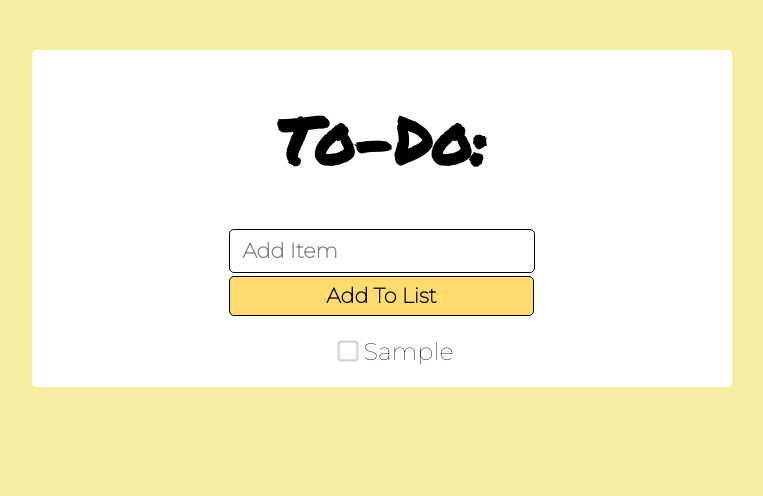
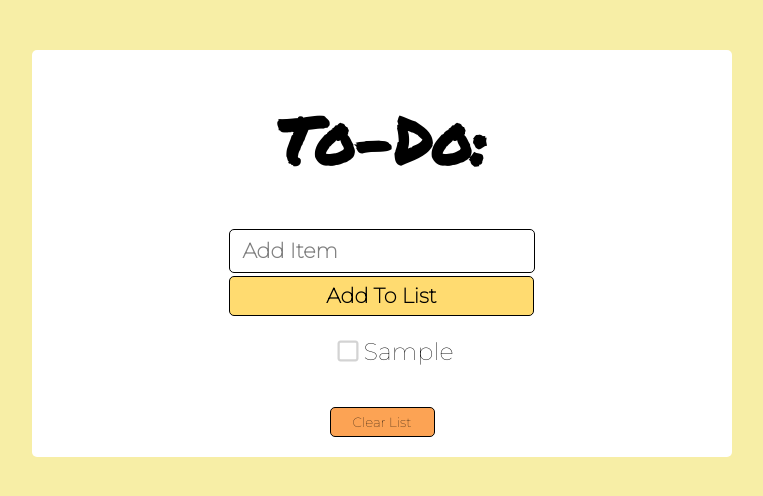
Before and after one commit to its-cess/to-do-list, a React (Create React App) app: page / in a window 1280 px wide. Both pictures are taken after typing "Sample" into the empty fields and a click on the button "Add To List". Shown: the top 496 px of the page, without its empty margins (258-1021 px from the left). Built offline with nearby package versions, Linux system fonts and the light colour scheme.

Commit message:
finished. added button to clear list. conditionally rendered.

```diff
--- a/src/App.js
+++ b/src/App.js
@@ -1,4 +1,5 @@
 import React from "react";
+import { __SECRET_INTERNALS_DO_NOT_USE_OR_YOU_WILL_BE_FIRED } from "react/cjs/react.production.min";
 import List from "./components/List";
 
 export default function App() {
@@ -35,6 +36,10 @@ export default function App() {
     />
     )
 
+    function clearList() {
+      setList(prevList => [])
+    }
+
   return (
     <main className="container">
       <h1>To-Do:</h1>
@@ -45,7 +50,8 @@ export default function App() {
             placeholder="Add Item"
             name="addItem"
             value={formData.addItem}
-            onChange={handleChange}>
+            onChange={handleChange}
+            autoComplete="off">
           </input>
           <button
             className="submitButton"
@@ -57,6 +63,13 @@ export default function App() {
               <ul>
                 {listElements}
               </ul>
+              { list.length > 0 ?
+                <button
+                  className="clear-btn"
+                  onClick={clearList}>
+                  Clear List
+                </button>
+              : ""}
           </div>
 
     </main>
--- a/src/index.css
+++ b/src/index.css
@@ -1,8 +1,3 @@
-/*
-font-family: 'Montserrat', sans-serif;
-font-family: 'Permanent Marker', cursive;
-*/
-
 body {
   margin: 0;
   background-color: #f7eea6;
@@ -32,6 +27,12 @@ h1 {
   gap: 3px;
 }
 
+.list-container {
+  display: flex;
+  flex-direction: column;
+  align-items: center;
+}
+
 .input-box {
   font-family: 'Montserrat', sans-serif;
   font-size: 1.3rem;
@@ -50,13 +51,16 @@ h1 {
   text-indent: 0.5em;
 }
 
-.submitButton {
+button {
+  font-family: 'Montserrat', sans-serif;
   border: 1px solid black;
   border-radius: 5px;
   background-color: #ffdb70;
+}
+
+.submitButton {
   height: 40px;
   width: 305px;
-  font-family: 'Montserrat', sans-serif;
   font-size: 1.3rem;
   font-weight: bold;
   cursor: pointer;
@@ -89,3 +93,10 @@ li {
   color: #6bc965;
   font-size: 1.5rem;
 }
+
+.clear-btn {
+  background-color: #FCA354;
+  height: 30px;
+  width: 105px;
+  margin: 20px;
+}
```
